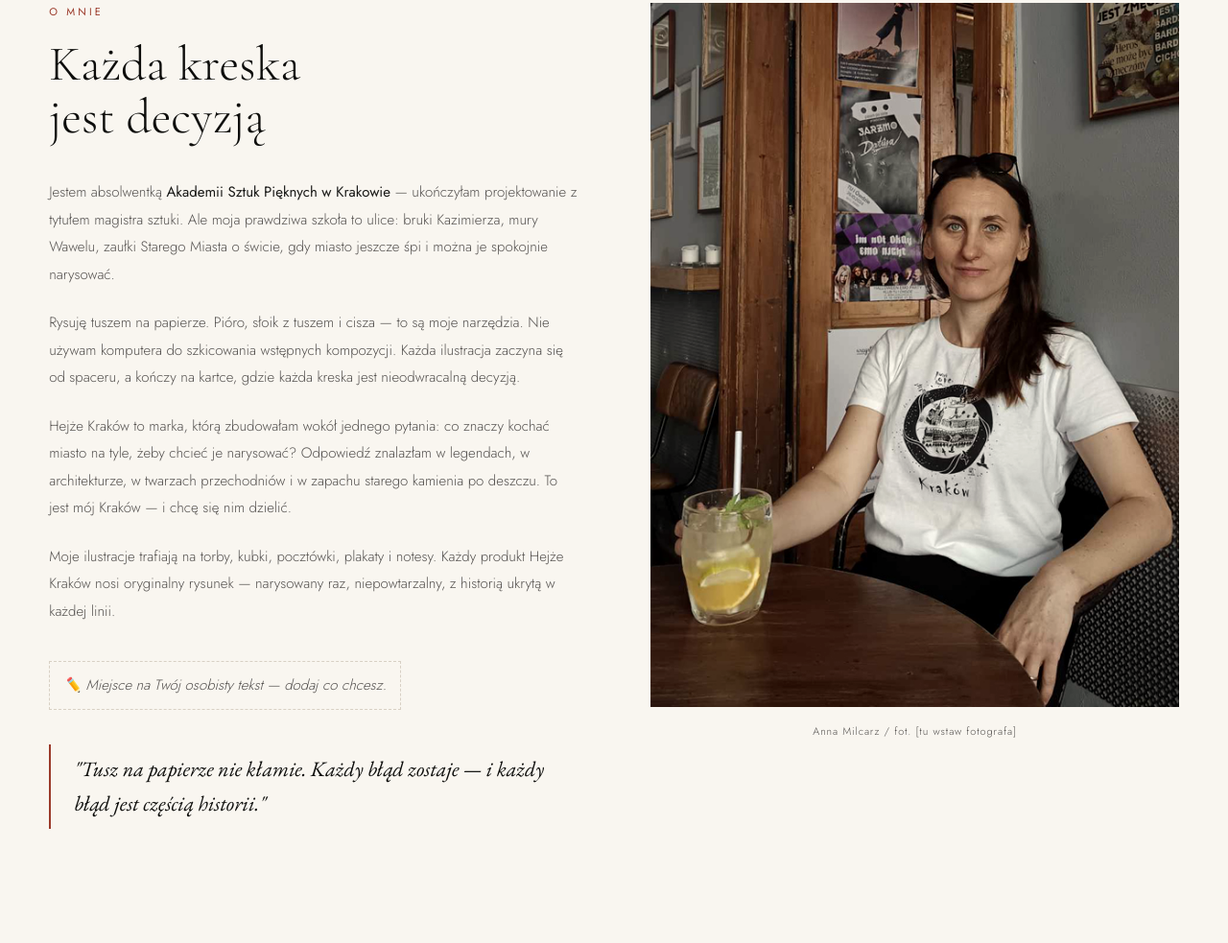
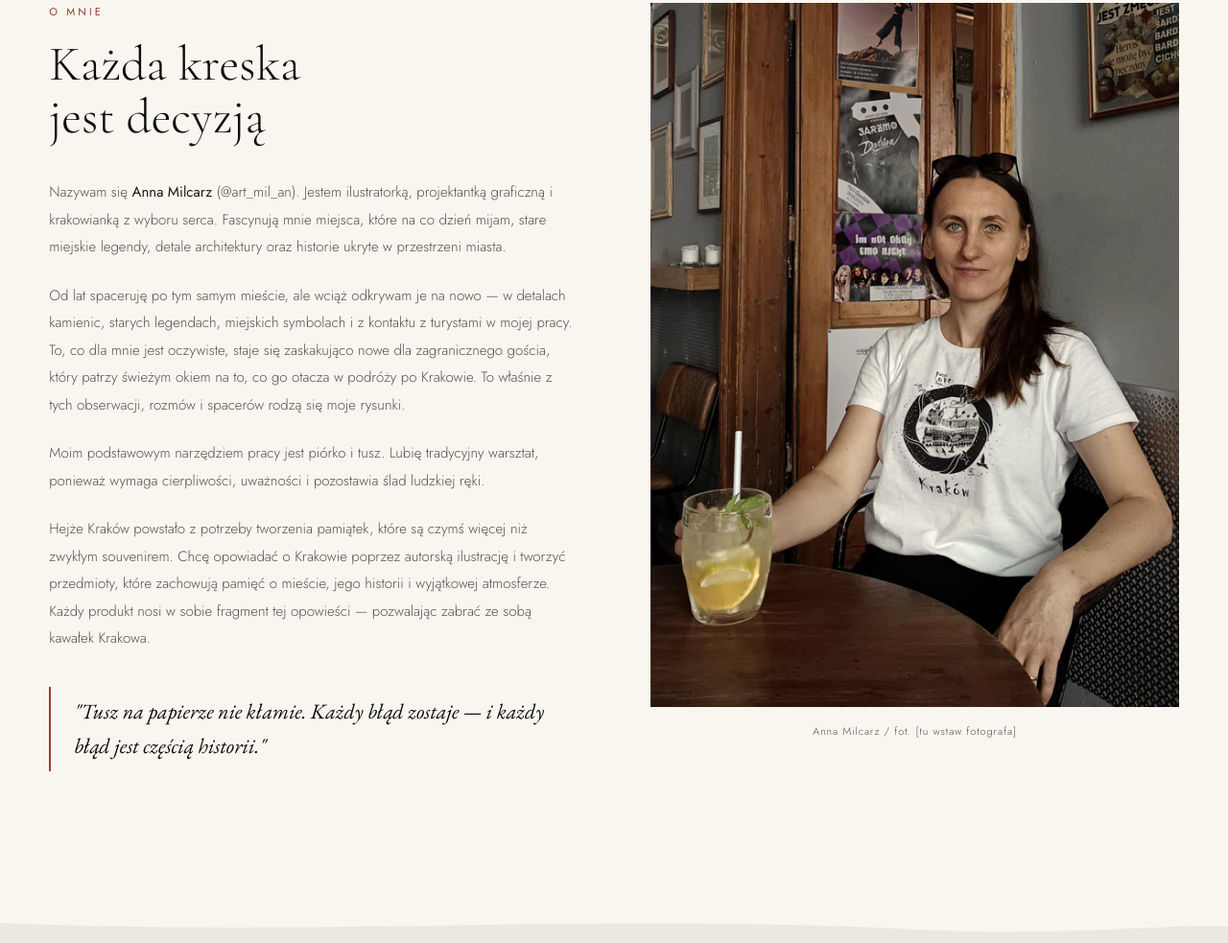
Before and after one commit to kjaworskamamyje/hejzekrakow, a plain HTML site: page artystka.html in a window 1280 px wide. Shown: the part 859-1842 px from the top of the page at 96% size. Drawn offline with nearby package versions, Linux system fonts and the light colour scheme.

Commit message:
Tekst O mnie z pliku ODT

```diff
--- a/artystka.html
+++ b/artystka.html
@@ -246,13 +246,10 @@ nav{position:fixed;top:0;left:0;right:0;z-index:500;height:var(--nav-h);display:
         <span class="label">O mnie</span>
         <h2 class="omnie-h2">Każda kreska<br>jest decyzją</h2>
         <div class="omnie-body">
-          <p>Jestem absolwentką <strong>Akademii Sztuk Pięknych w Krakowie</strong> — ukończyłam projektowanie z tytułem magistra sztuki. Ale moja prawdziwa szkoła to ulice: bruki Kazimierza, mury Wawelu, zaułki Starego Miasta o świcie, gdy miasto jeszcze śpi i można je spokojnie narysować.</p>
-          <p>Rysuję tuszem na papierze. Pióro, słoik z tuszem i cisza — to są moje narzędzia. Nie używam komputera do szkicowania wstępnych kompozycji. Każda ilustracja zaczyna się od spaceru, a kończy na kartce, gdzie każda kreska jest nieodwracalną decyzją.</p>
-          <p>Hejże Kraków to marka, którą zbudowałam wokół jednego pytania: co znaczy kochać miasto na tyle, żeby chcieć je narysować? Odpowiedź znalazłam w legendach, w architekturze, w twarzach przechodniów i w zapachu starego kamienia po deszczu. To jest mój Kraków — i chcę się nim dzielić.</p>
-          <p>Moje ilustracje trafiają na torby, kubki, pocztówki, plakaty i notesy. Każdy produkt Hejże Kraków nosi oryginalny rysunek — narysowany raz, niepowtarzalny, z historią ukrytą w każdej linii.</p>
-
-          <!-- ARTYSTO: tu możesz dodać więcej o sobie — skąd jesteś, co Cię inspiruje poza Krakowem, inne projekty -->
-          <p class="lorem-note">✏️ Miejsce na Twój osobisty tekst — dodaj co chcesz.</p>
+          <p>Nazywam się <strong>Anna Milcarz</strong> (@art_mil_an). Jestem ilustratorką, projektantką graficzną i krakowianką z wyboru serca. Fascynują mnie miejsca, które na co dzień mijam, stare miejskie legendy, detale architektury oraz historie ukryte w przestrzeni miasta.</p>
+          <p>Od lat spaceruję po tym samym mieście, ale wciąż odkrywam je na nowo — w detalach kamienic, starych legendach, miejskich symbolach i z kontaktu z turystami w mojej pracy. To, co dla mnie jest oczywiste, staje się zaskakująco nowe dla zagranicznego gościa, który patrzy świeżym okiem na to, co go otacza w podróży po Krakowie. To właśnie z tych obserwacji, rozmów i spacerów rodzą się moje rysunki.</p>
+          <p>Moim podstawowym narzędziem pracy jest piórko i tusz. Lubię tradycyjny warsztat, ponieważ wymaga cierpliwości, uważności i pozostawia ślad ludzkiej ręki.</p>
+          <p>Hejże Kraków powstało z potrzeby tworzenia pamiątek, które są czymś więcej niż zwykłym souvenirem. Chcę opowiadać o Krakowie poprzez autorską ilustrację i tworzyć przedmioty, które zachowują pamięć o mieście, jego historii i wyjątkowej atmosferze. Każdy produkt nosi w sobie fragment tej opowieści — pozwalając zabrać ze sobą kawałek Krakowa.</p>
         </div>
         <blockquote class="pull-quote">"Tusz na papierze nie kłamie. Każdy błąd zostaje — i każdy błąd jest częścią historii."</blockquote>
       </div>
```
